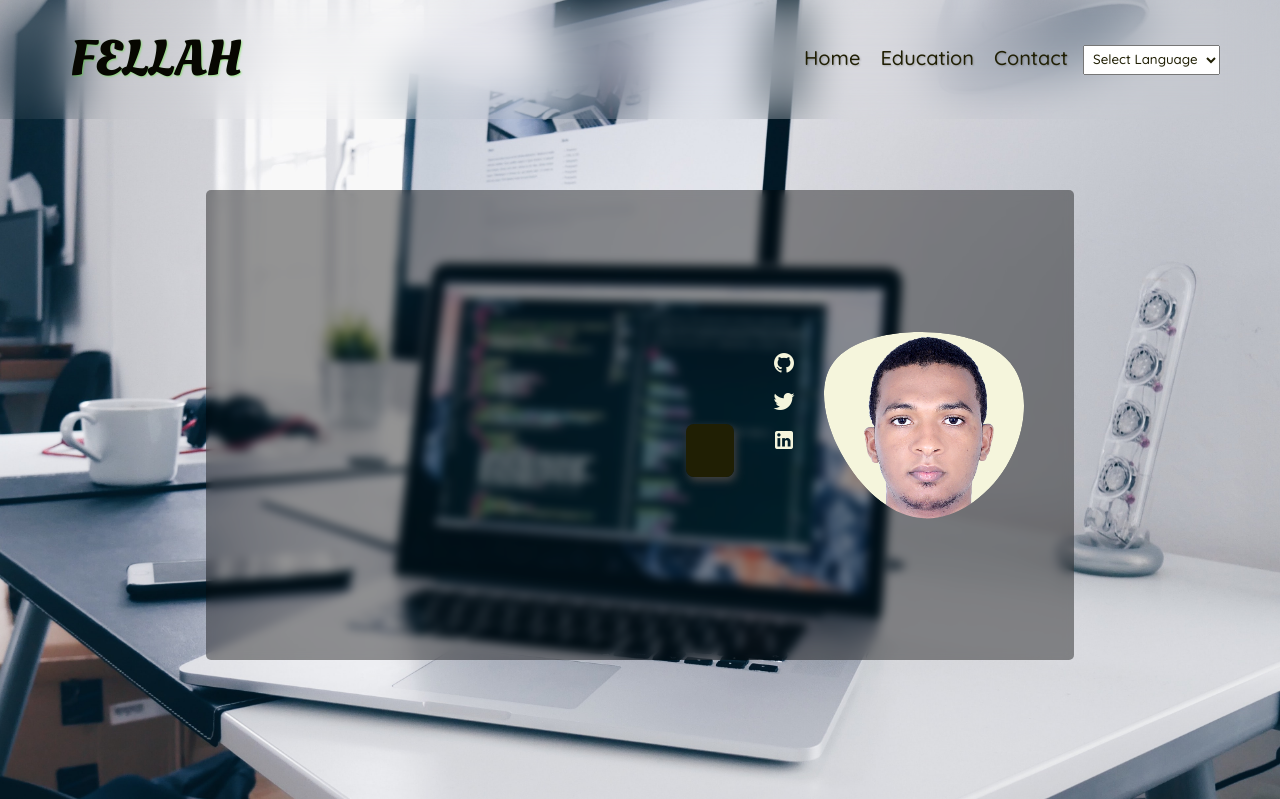
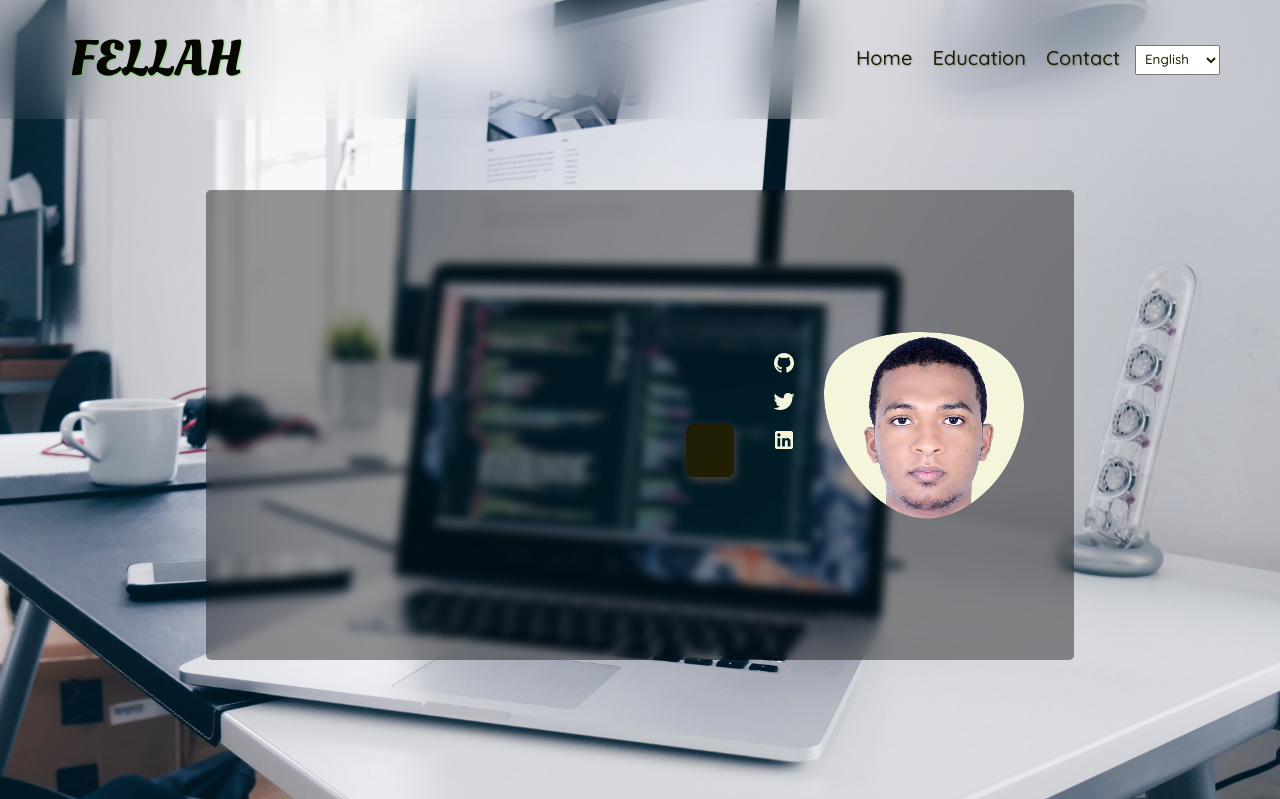
Before and after one commit to FellahAbdel/web-portfolio, a PHP site: page /index.php in a window 1280 px wide. Shown: the top 799 px of the page. Run offline with PHP 8.4, Linux system fonts and the light colour scheme; data comes from the database, SQL or seed files in the repository; data that the repository does not hold is empty; some libraries are stand-ins or nearby versions.

Commit message:
Delete first option, was not necessary

```diff
--- a/assets/templates/nav.php
+++ b/assets/templates/nav.php
@@ -6,9 +6,8 @@
 
           <li>
             <select id="lang" name="lang">
-              <option value="">Select Language</option>
-              <option value="fr">Français</option>
-              <option value="en">English</option>
+              <option value="fr" <?php echo $fr_select ?>>Français</option>
+              <option value="en" <?php echo $en_select ?>>English</option>
             </select>
           </li>
         </ul>
```
